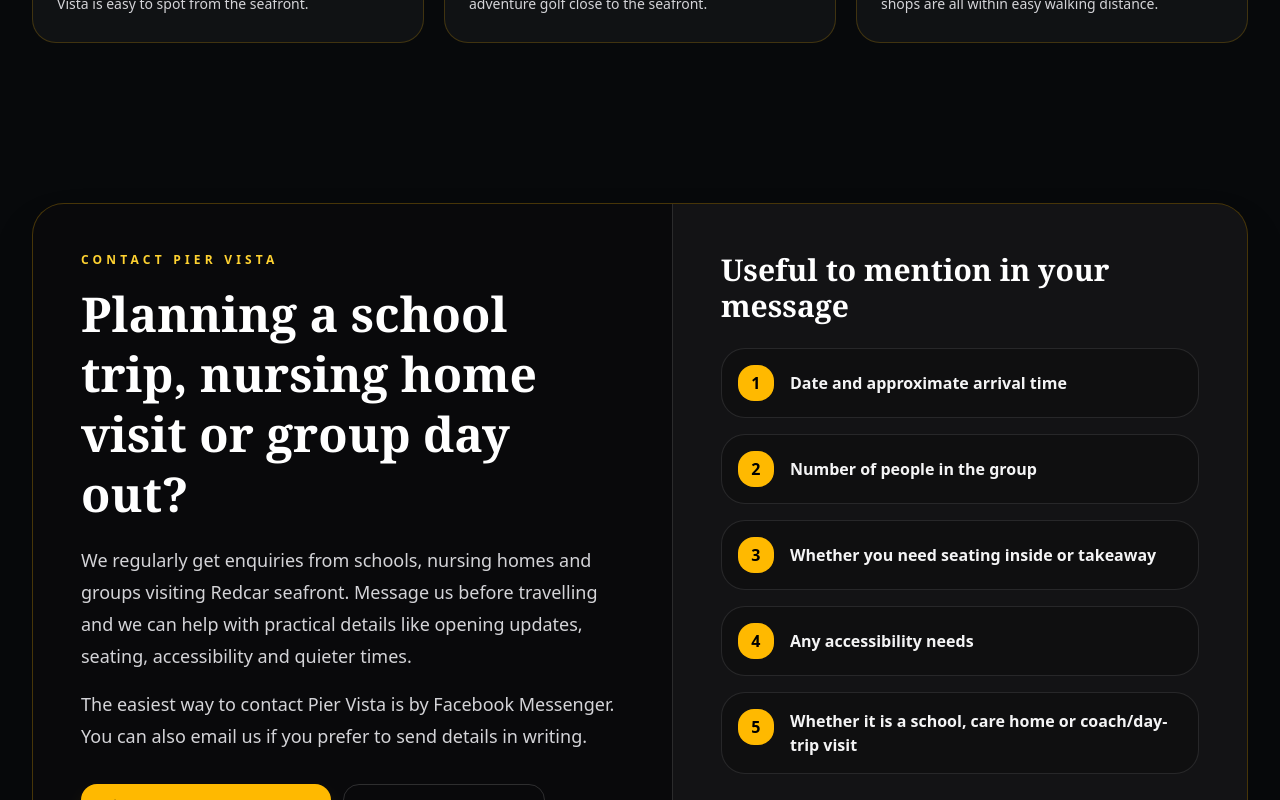
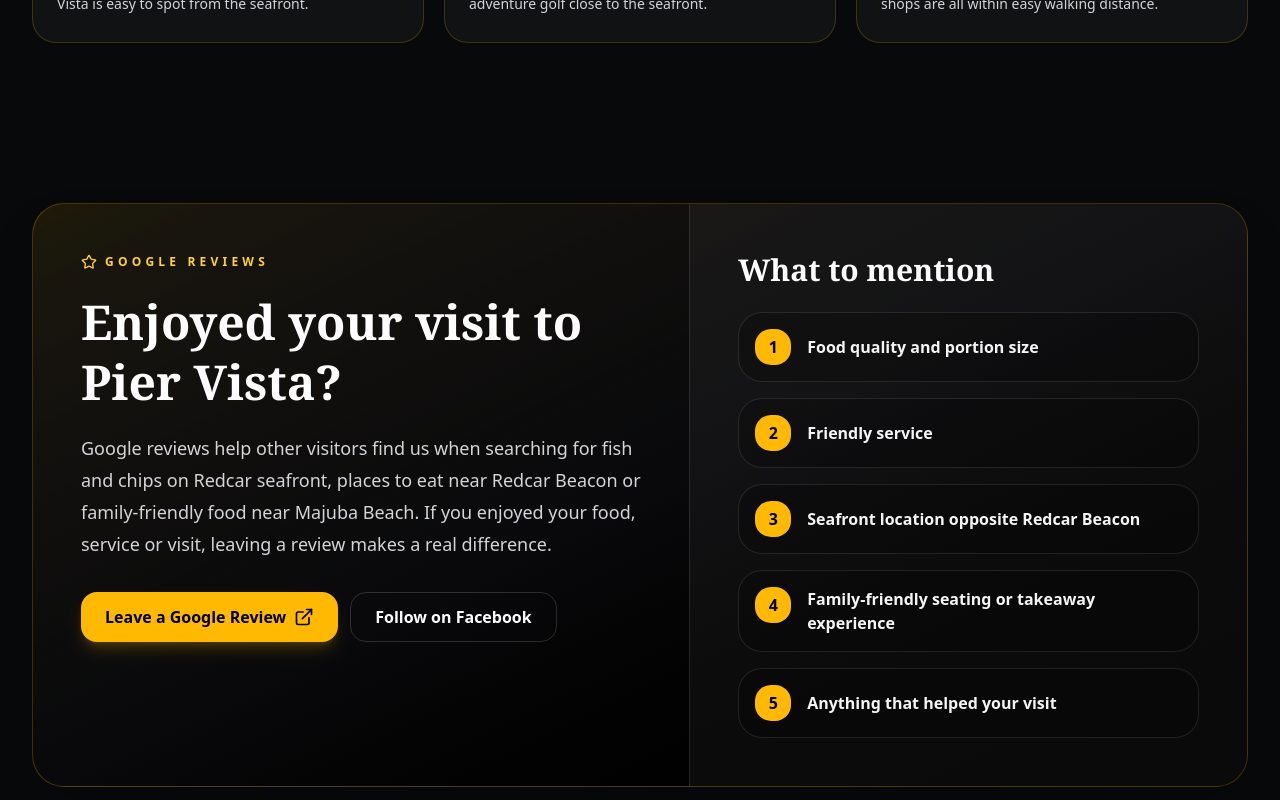
Before and after one commit to warrenspringgay-dotcom/pier-vista-next, a Next.js app: page / in a window 1280 px wide. Shown: the part 6160-6960 px from the top of the page. Built offline with nearby package versions, Linux system fonts and the light colour scheme.

Commit message:
Add page structure

```diff
--- a/src/app/page.tsx
+++ b/src/app/page.tsx
@@ -32,6 +32,7 @@
 const MAJUBA_DIRECTIONS_URL = `https://www.google.com/maps/search/?api=1&query=${MAJUBA_MAP_QUERY}`;
 
 const FACEBOOK_URL = "https://www.facebook.com/piervista";
+const GOOGLE_REVIEW_URL = "https://g.page/r/CUMiWx0cA4MWEBM/review";
 const BUSINESS_EMAIL = "info@fishandchipsredcar.co.uk";
 const MENU_PAGE_URL = "/menu";
 const SEAFRONT_GUIDE_URL = "/fish-and-chips-redcar-seafront";
@@ -327,6 +328,7 @@
       <FreshlyCookedSection />
       <VisitSection />
       <PlanningSection />
+      <ReviewSection />
       <ContactEnquiriesSection />
       <FaqSection />
       <SiteFooter />
@@ -968,6 +970,82 @@
 
 
 
+
+function ReviewSection() {
+  return (
+    <section id="reviews" className="mx-auto max-w-7xl px-5 py-20 md:px-8">
+      <div className="overflow-hidden rounded-[2rem] border border-amber-400/25 bg-gradient-to-br from-amber-400/10 via-zinc-950 to-black shadow-2xl">
+        <div className="grid gap-0 lg:grid-cols-[1fr_0.85fr]">
+          <div className="p-8 md:p-12">
+            <p className="inline-flex items-center gap-2 text-xs font-black uppercase tracking-[0.35em] text-amber-300">
+              <Star className="h-4 w-4" />
+              Google Reviews
+            </p>
+
+            <h2 className="mt-4 font-serif text-4xl font-black leading-tight md:text-5xl">
+              Enjoyed your visit to Pier Vista?
+            </h2>
+
+            <p className="mt-5 max-w-2xl text-lg leading-8 text-zinc-300">
+              Google reviews help other visitors find us when searching for fish
+              and chips on Redcar seafront, places to eat near Redcar Beacon or
+              family-friendly food near Majuba Beach. If you enjoyed your food,
+              service or visit, leaving a review makes a real difference.
+            </p>
+
+            <div className="mt-8 flex flex-wrap gap-3">
+              <a
+                href={GOOGLE_REVIEW_URL}
+                target="_blank"
+                rel="noopener noreferrer"
+                className="inline-flex items-center gap-2 rounded-2xl bg-amber-400 px-6 py-3 font-black text-black shadow-lg shadow-amber-400/20 transition hover:bg-amber-300"
+              >
+                Leave a Google Review
+                <ExternalLink className="h-5 w-5" />
+              </a>
+
+              <a
+                href={FACEBOOK_URL}
+                target="_blank"
+                rel="noopener noreferrer"
+                className="inline-flex items-center gap-2 rounded-2xl border border-white/15 px-6 py-3 font-black text-white transition hover:bg-white/10"
+              >
+                Follow on Facebook
+              </a>
+            </div>
+          </div>
+
+          <div className="border-t border-white/10 bg-white/[0.04] p-8 md:p-12 lg:border-l lg:border-t-0">
+            <h3 className="font-serif text-3xl font-black">
+              What to mention
+            </h3>
+
+            <div className="mt-6 grid gap-4">
+              {[
+                "Food quality and portion size",
+                "Friendly service",
+                "Seafront location opposite Redcar Beacon",
+                "Family-friendly seating or takeaway experience",
+                "Anything that helped your visit",
+              ].map((item, index) => (
+                <div
+                  key={item}
+                  className="flex gap-4 rounded-3xl border border-white/10 bg-black/20 p-4"
+                >
+                  <div className="flex h-9 w-9 shrink-0 items-center justify-center rounded-2xl bg-amber-400 font-black text-black">
+                    {index + 1}
+                  </div>
+                  <p className="self-center font-bold text-zinc-100">{item}</p>
+                </div>
+              ))}
+            </div>
+          </div>
+        </div>
+      </div>
+    </section>
+  );
+}
+
 function ContactEnquiriesSection() {
   return (
     <section id="contact" className="mx-auto max-w-7xl px-5 py-20 md:px-8">
--- a/src/components/SiteFooter.tsx
+++ b/src/components/SiteFooter.tsx
@@ -1,8 +1,9 @@
 import Link from "next/link";
-import { Mail, MessageCircle } from "lucide-react";
+import { ExternalLink, Mail, MessageCircle, Star } from "lucide-react";
 
 const FACEBOOK_URL = "https://www.facebook.com/piervista";
 const BUSINESS_EMAIL = "info@fishandchipsredcar.co.uk";
+const GOOGLE_REVIEW_URL = "https://g.page/r/CUMiWx0cA4MWEBM/review";
 
 function FacebookIcon({ className = "" }: { className?: string }) {
   return (
@@ -98,6 +99,35 @@
         </div>
       </div>
 
+      <div className="mx-auto mt-8 max-w-7xl rounded-[2rem] border border-amber-400/20 bg-white/[0.04] p-6">
+        <div className="grid gap-5 md:grid-cols-[1fr_auto] md:items-center">
+          <div>
+            <p className="inline-flex items-center gap-2 text-xs font-black uppercase tracking-[0.28em] text-amber-300">
+              <Star className="h-4 w-4" />
+              Enjoyed your visit?
+            </p>
+            <h3 className="mt-2 font-serif text-2xl font-black text-white">
+              Leave Pier Vista a Google review
+            </h3>
+            <p className="mt-2 max-w-2xl leading-7">
+              Reviews help visitors find us when searching for fish and chips on
+              Redcar seafront. If you enjoyed your food or visit, a quick review
+              makes a real difference.
+            </p>
+          </div>
+
+          <a
+            href={GOOGLE_REVIEW_URL}
+            target="_blank"
+            rel="noopener noreferrer"
+            className="inline-flex items-center justify-center gap-2 rounded-2xl bg-amber-400 px-6 py-3 font-black text-black hover:bg-amber-300"
+          >
+            Leave a Google Review
+            <ExternalLink className="h-4 w-4" />
+          </a>
+        </div>
+      </div>
+
       <div className="mx-auto mt-8 max-w-7xl border-t border-white/10 pt-6 text-xs text-zinc-600">
         © {new Date().getFullYear()} Pier Vista Fish & Chips. All rights reserved.
       </div>
```
